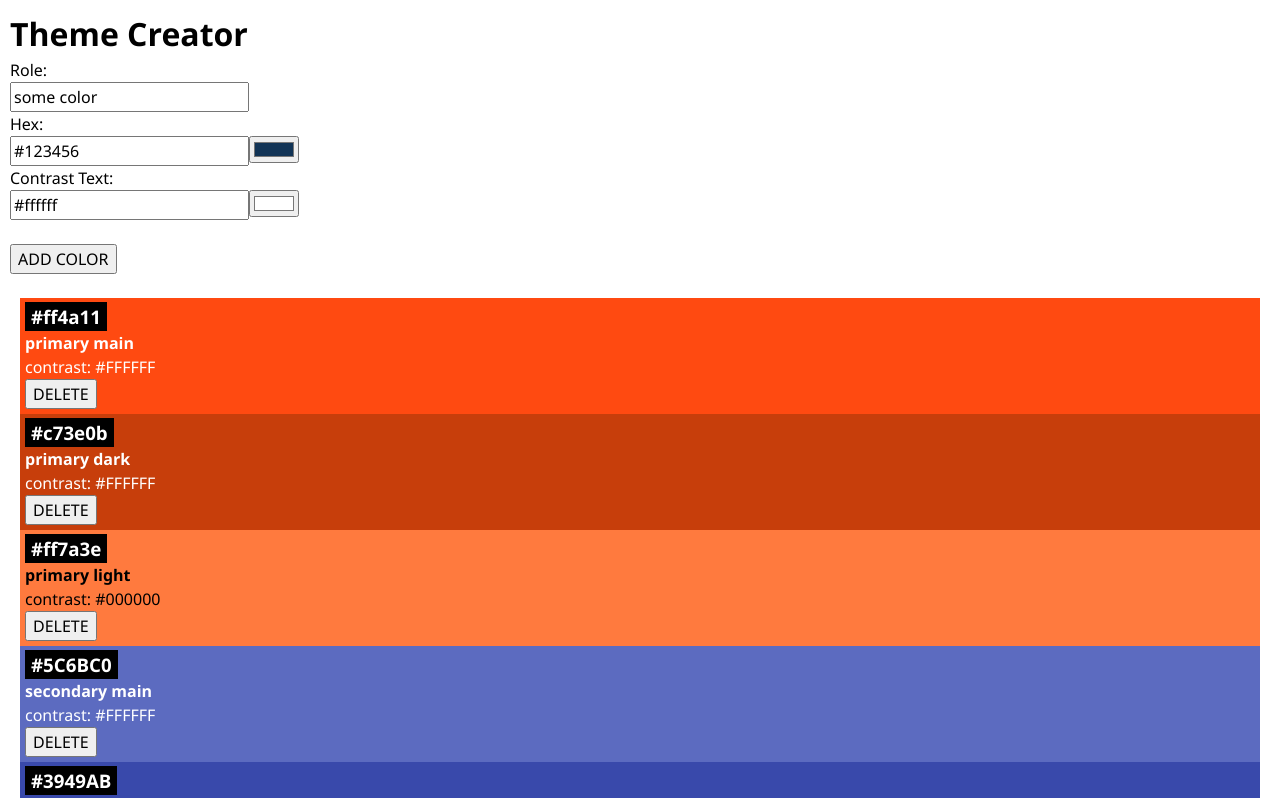
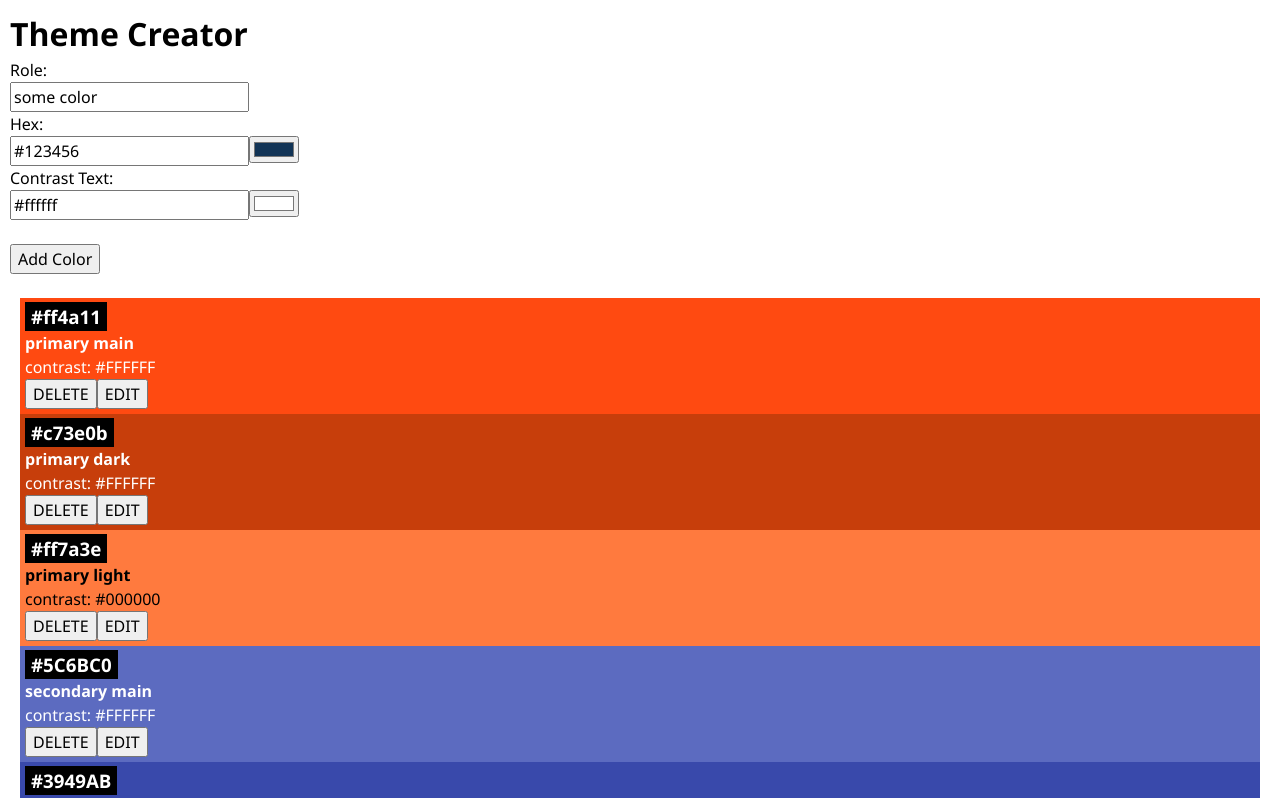
Before and after one commit to Serco627/recap-project-4, a React (Vite) app: page / in a window 1280 px wide. Shown: the top 798 px of the page. Built offline with nearby package versions, Linux system fonts and the light colour scheme.

Commit message:
add edit functionality

```diff
--- a/src/App.jsx
+++ b/src/App.jsx
@@ -7,12 +7,22 @@ import "./App.css";
 function App() {
   const [colors, setColors] = useState(initialColors);
 
+  // Funktion zum Hinzufügen einer neuen Farbe
   function addColor(newColor) {
-    setColors([newColor, ...colors]); // Add new color to the top
+    setColors([newColor, ...colors]); // Neue Farbe oben hinzufügen
   }
 
+  // Funktion zum Löschen einer Farbe
   function deleteColor(id) {
     const updatedColors = colors.filter((color) => color.id !== id);
+    setColors(updatedColors);
+  }
+
+  // Funktion zum Bearbeiten einer Farbe
+  function editColor(id, updatedData) {
+    const updatedColors = colors.map((color) =>
+      color.id === id ? { ...color, ...updatedData } : color
+    );
     setColors(updatedColors);
   }
 
@@ -20,14 +30,19 @@ function App() {
     <>
       <h1>Theme Creator</h1>
 
-      <ColorForm onSubmitColor={addColor} />
+      <ColorForm onSubmitColor={addColor} buttonLabel="Add Color" />
 
       {colors.length > 0 ? (
         colors.map((color) => (
-          <Color key={color.id} color={color} onDeleteColor={deleteColor} />
+          <Color
+            key={color.id}
+            color={color}
+            onDeleteColor={deleteColor}
+            onEditColor={editColor} // Weitergabe der editColor-Funktion
+          />
         ))
       ) : (
-        <p>No colors.. start by adding one!</p>
+        <p>No colors... start by adding one!</p>
       )}
     </>
   );
--- a/src/Components/Color/Color.jsx
+++ b/src/Components/Color/Color.jsx
@@ -1,17 +1,30 @@
 import { useState } from "react";
+import ColorForm from "../ColorForm";
 import "./Color.css";
 
-export default function Color({ color, onDeleteColor }) {
+export default function Color({ color, onDeleteColor, onEditColor }) {
   const [showConfirm, setShowConfirm] = useState(false);
+  const [isEditing, setIsEditing] = useState(false);
 
-  // Funktion zum Umschalten der Bestätigungsnachricht
+  // Umschalten der Bestätigungsnachricht
   function handleToggleConfirm() {
     setShowConfirm(!showConfirm);
   }
 
-  // Funktion zum Bestätigen des Löschvorgangs
+  // Bestätigen des Löschvorgangs
   function handleDelete() {
     onDeleteColor(color.id);
+  }
+
+  // Umschalten des Editiermodus
+  function toggleEditMode() {
+    setIsEditing(!isEditing);
+  }
+
+  // Bearbeiten einer Farbe
+  function handleEdit(newColorData) {
+    onEditColor(color.id, newColorData);
+    setIsEditing(false); // Beenden des Editiermodus nach dem Bearbeiten
   }
 
   return (
@@ -22,6 +35,14 @@ export default function Color({ color, onDeleteColor }) {
         color: color.contrastText,
       }}
     >
+      {isEditing ? (
+        <ColorForm
+          initialData={color}
+          onSubmitColor={handleEdit}
+          buttonLabel="Update Color" // Label für den Bearbeitungsmodus
+        />
+      ) : (
+        <>
           <h3 className="color-card-headline">{color.hex}</h3>
           <h4>{color.role}</h4>
           <p>contrast: {color.contrastText}</p>
@@ -35,6 +56,9 @@ export default function Color({ color, onDeleteColor }) {
           ) : (
             <button onClick={handleToggleConfirm}>DELETE</button>
           )}
+          <button onClick={toggleEditMode}>EDIT</button>
+        </>
+      )}
     </div>
   );
 }
--- a/src/Components/ColorForm.jsx
+++ b/src/Components/ColorForm.jsx
@@ -5,12 +5,18 @@ import { nanoid } from "nanoid";
 export default function ColorForm({
   onSubmitColor,
   initialData = { role: "some color", hex: "#123456", contrastText: "#ffffff" },
+  buttonLabel = "Add Color",
 }) {
   function handleSubmit(event) {
     event.preventDefault();
     const formData = new FormData(event.target);
     const data = Object.fromEntries(formData);
-    data.id = nanoid(); // Add unique ID
+
+    // ID nur generieren, wenn sie nicht existiert (bei neuer Farbe)
+    if (!data.id) {
+      data.id = nanoid();
+    }
+
     onSubmitColor(data);
   }
 
@@ -40,7 +46,7 @@ export default function ColorForm({
       </label>
       <br />
       <br />
-      <button>ADD COLOR</button>
+      <button type="submit">{buttonLabel}</button>
       <br />
       <br />
     </form>
```
Lines whose indentation alone changed are shown as unchanged.
